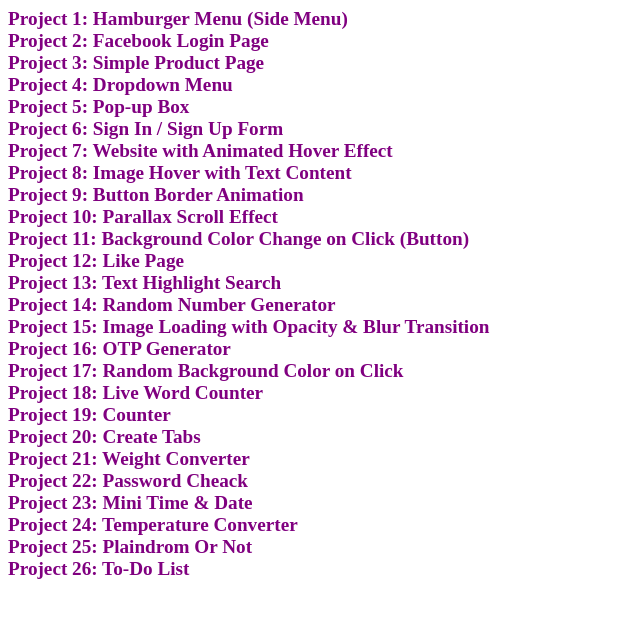
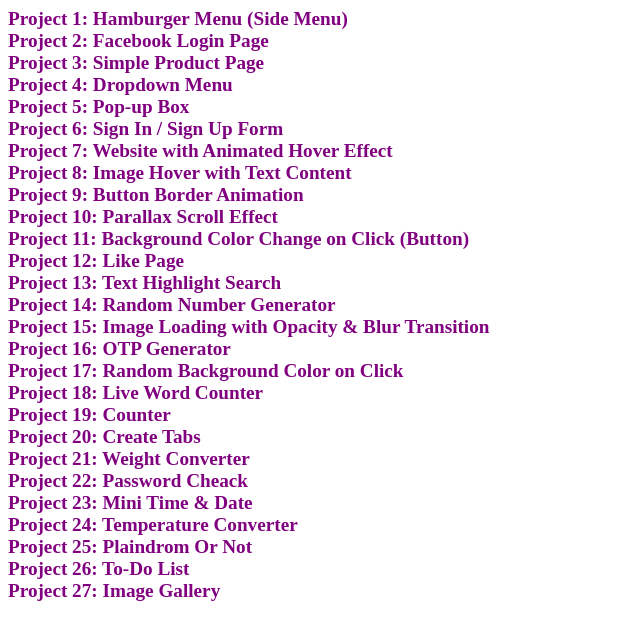
Before and after one commit to Iliyas-Sipai/50day-projects, a plain HTML site: page 01-projects-link/index.html in a window 1280 px wide. Shown: the whole page, without its empty margins (0-640 px from the left). Drawn offline with Linux system fonts and the light colour scheme.

Commit message:
new project link add

```diff
--- a/01-projects-link/index.html
+++ b/01-projects-link/index.html
@@ -40,5 +40,6 @@
 <a href="https://converter-temperature.vercel.app/" target="_blank">Project 24: Temperature Converter</a><br>
 <a href="https://plaindrom-or-not.vercel.app/" target="_blank">Project 25: Plaindrom Or Not</a><br>
 <a href="https://creative-js-project.netlify.app/" target="_blank">Project 26: To-Do List</a><br>
+<a href="https://imagegellary.netlify.app/" target="_blank">Project 27: Image Gallery</a><br>
 </body>
 </html>
```
